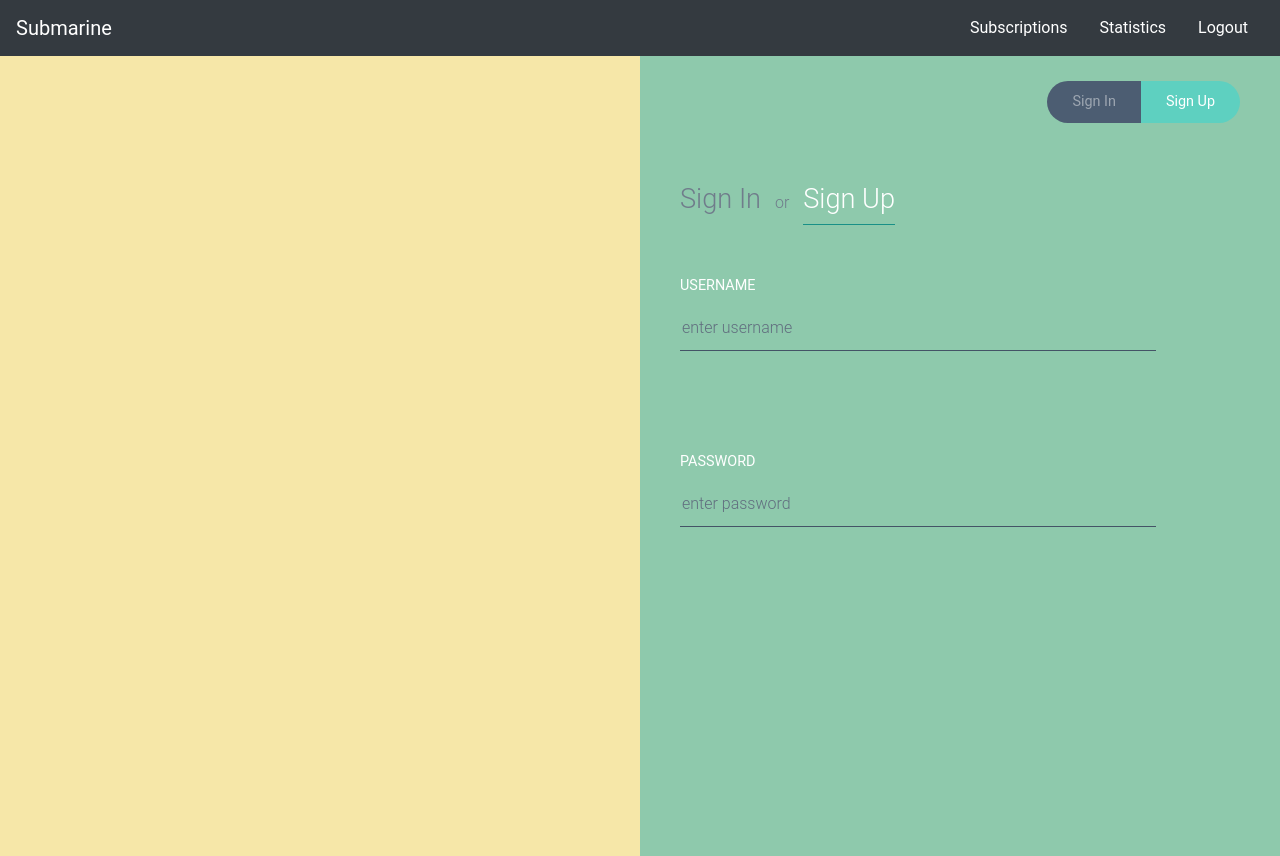
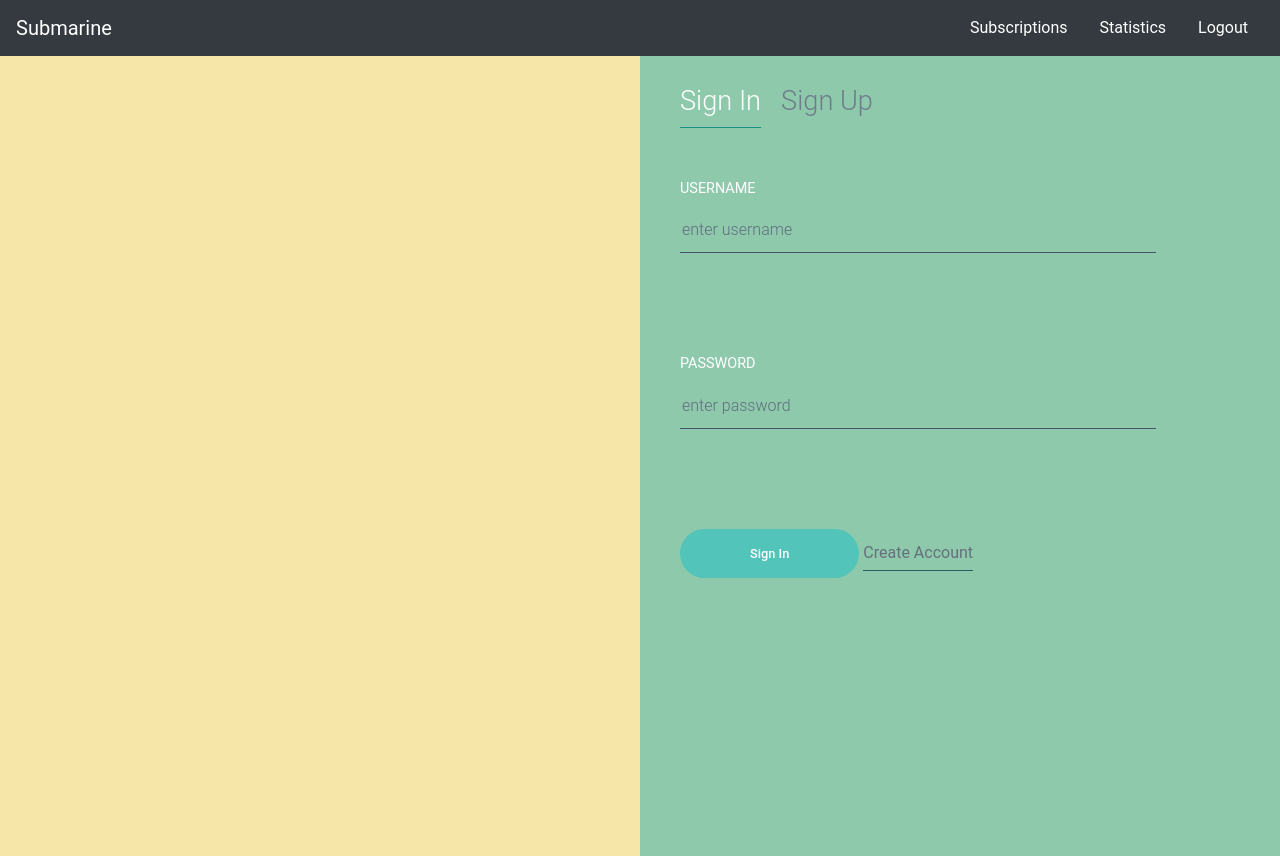
Before and after one commit to HillNathan/subscription-tracker, a React (Create React App) app in the folder client/: page /sign-in in a window 1280 px wide. Built offline with nearby package versions, Linux system fonts and the light colour scheme.

Commit message:
Sign in layout fixed

```diff
--- a/client/src/pages/SignIn.js
+++ b/client/src/pages/SignIn.js
@@ -7,13 +7,10 @@ class SignIn extends Component {
       <div className="App">
         <div className="App__Aside"></div>
           <div className="App__Form">
-            <div className="PageSwitcher">
-              <a href="#" className="PageSwitcher__Item">Sign In</a>
-              <a href="#" className="PageSwitcher__Item PageSwitcher__Item--Active">Sign Up</a>
-            </div>
 
             <div className="FormTitle">
-              <a href="/sign-in" className="FormTitle__Link">Sign In</a> or <a href="/" className="FormTitle__Link FormTitle__Link--Active">Sign Up</a>
+              <a href="/sign-in" className="FormTitle__Link  FormTitle__Link--Active">Sign In</a>
+              <a href="/" className="FormTitle__Link">Sign Up</a>
             </div>
             <div className="FormCenter">
           <form className="Formfields" onSubmit={this.handleSubmit}>
@@ -32,6 +29,11 @@ class SignIn extends Component {
             </div>
           </form>
         </div>
+
+        <div className="FormField">
+          <button className="FormField__Button mr-20">Sign In</button> <a href="/" className="FormField__Link">Create Account</a>
+          </div>
+
         </div>
       </div>
     );
--- a/client/src/pages/SignUp.js
+++ b/client/src/pages/SignUp.js
@@ -7,13 +7,13 @@ class SignUp extends Component {
       <div className="App">
         <div className="App__Aside"></div>
           <div className="App__Form">
-            <div className="PageSwitcher">
+            {/* <div className="PageSwitcher">
               <a href="#" className="PageSwitcher__Item">Sign In</a>
               <a href="#" className="PageSwitcher__Item PageSwitcher__Item--Active">Sign Up</a>
-            </div>
+            </div> */}
 
             <div className="FormTitle">
-              <a href="/sign-in" className="FormTitle__Link FormTitle__Link--Active">Sign In</a> or <a href="/" className="FormTitle__Link">Sign Up</a>
+              <a href="/sign-in" className="FormTitle__Link">Sign In</a><a href="/" className="FormTitle__Link FormTitle__Link--Active">Sign Up</a>
             </div>
             <div className="FormCenter">
           <form className="Formfields" onSubmit={this.handleSubmit}>
@@ -77,6 +77,9 @@ class SignUp extends Component {
             </div>
           </form>
         </div>
+        <div className="FormField">
+          <button className="FormField__Button mr-20">Sign Up</button> <a href="/sign-in" className="FormField__Link">I'm already a member</a>
+        </div>
         </div>
       </div>
     );
```
